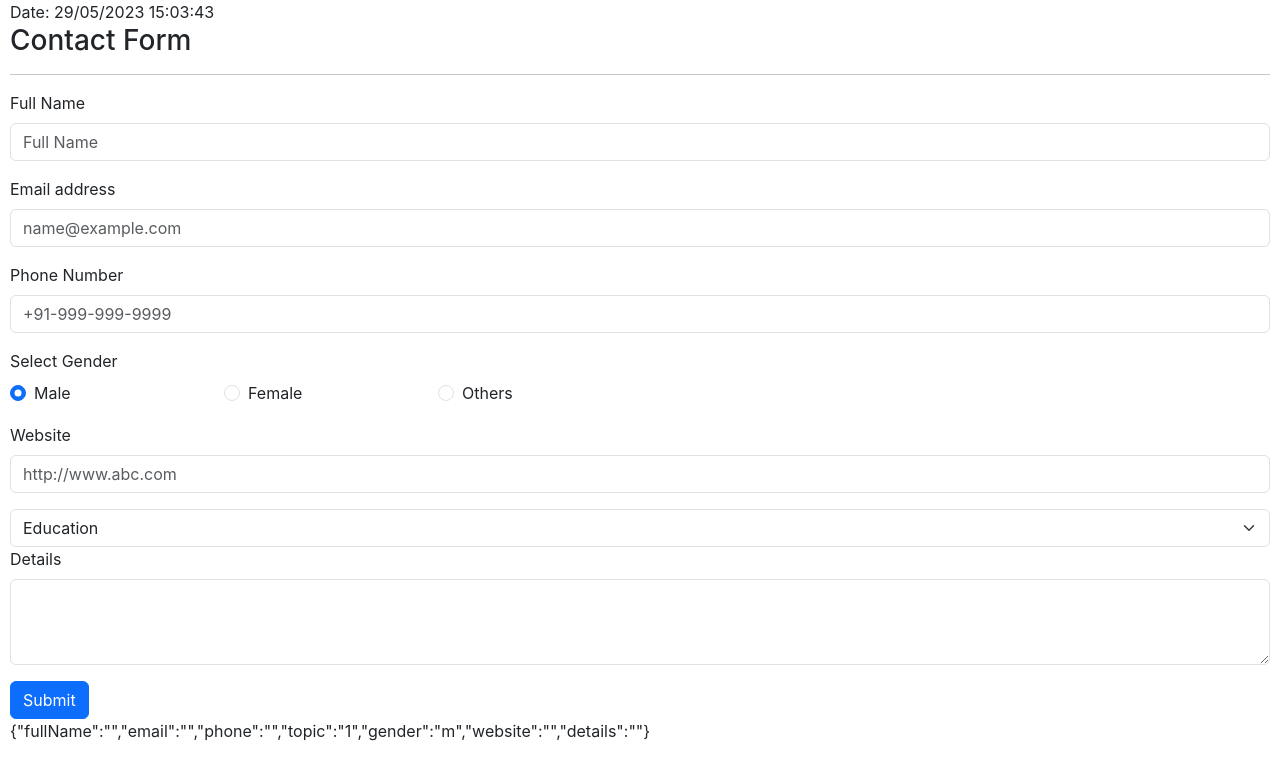
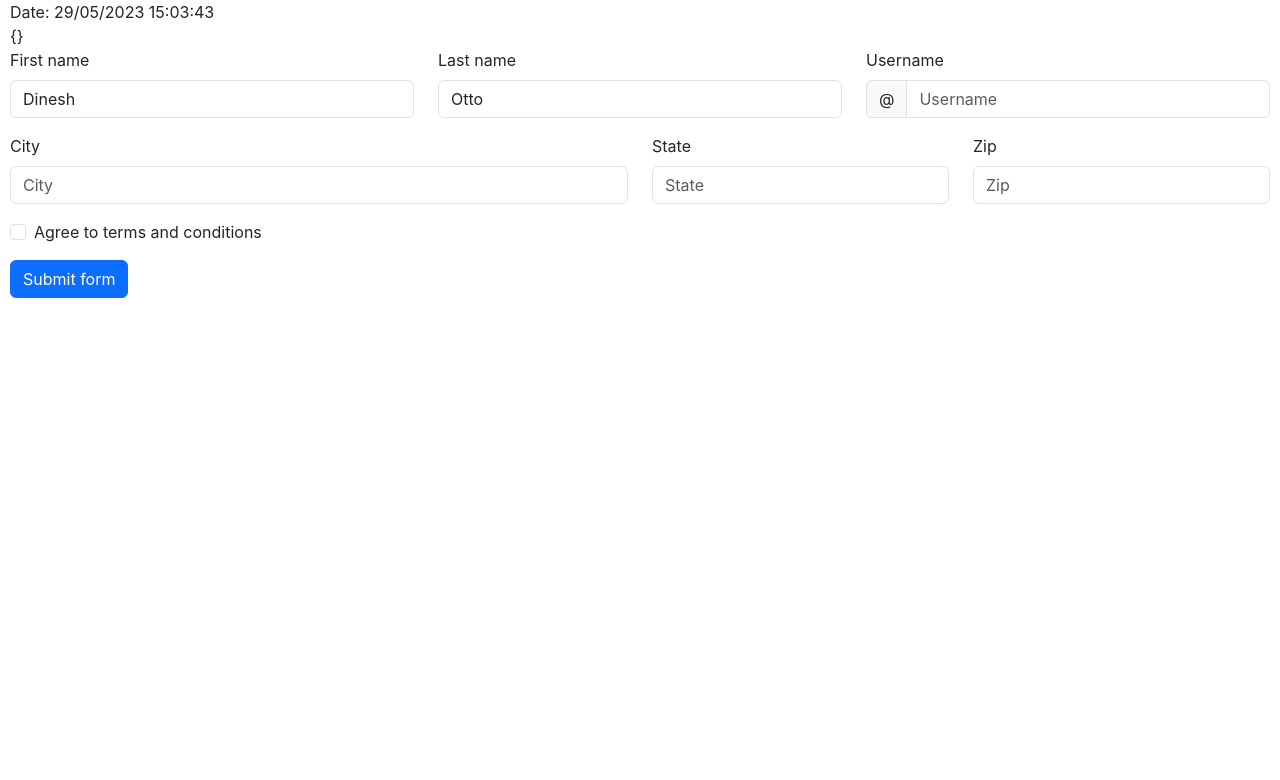
Before and after one commit to dineshgopalchand/mern-31, a React (Create React App) app in the folder react-session/: page / in a window 1280 px wide. Shown: the top 780 px of the page. Built offline with nearby package versions, Linux system fonts and the light colour scheme.

Commit message:
contact form using formik and yup module

```diff
--- a/react-session/src/App.jsx
+++ b/react-session/src/App.jsx
@@ -2,6 +2,7 @@
 import './App.css';
 import Clock from './Clock';
 import Contact from './Contact';
+import ContactForm from './ContactForm';
 
 function App() {
   return (
@@ -9,7 +10,8 @@
       <Clock/>
       {/* <h2>React Session.</h2> */}
       {/* <CourseList/> */}
-      <Contact/>
+      {/* <Contact/> */}
+      <ContactForm/>
     </div>
   );
 }
--- /dev/null
+++ b/react-session/src/ContactForm.jsx
@@ -0,0 +1,147 @@
+import React from "react";
+import { Formik } from "formik";
+import { Form, Col, InputGroup, Row, Button } from "react-bootstrap";
+import * as yup from "yup";
+
+const ContactForm = () => {
+  const initialFormVal = {
+    firstName: "Dinesh",
+    lastName: "Otto",
+    username: "",
+    city: "",
+    state: "",
+    zip: "",
+    terms: false,
+  };
+
+  const schema = yup.object().shape({
+    firstName: yup.string().required(),
+    lastName: yup.string().required(),
+    username: yup.string().required(),
+    city: yup.string().required(),
+    state: yup.string().required(),
+    zip: yup.string().required(),
+    terms: yup.bool().required().oneOf([true], "Terms must be accepted"),
+  });
+  return (
+    <Formik
+      validationSchema={schema}
+      onSubmit={console.log}
+      initialValues={initialFormVal}
+    >
+      {(props) => {
+        console.log(props);
+        const { handleSubmit, handleChange, values, touched, errors } = props;
+        return (
+          <Form noValidate onSubmit={handleSubmit}>
+            {JSON.stringify(errors)}
+            <Row className="mb-3">
+              <Form.Group as={Col} md="4" controlId="validationFormik01">
+                <Form.Label>First name</Form.Label>
+                <Form.Control
+                  type="text"
+                  name="firstName"
+                  value={values.firstName}
+                  onChange={handleChange}
+                  isValid={touched.firstName && !errors.firstName}
+                />
+                <Form.Control.Feedback>Looks good!</Form.Control.Feedback>
+              </Form.Group>
+              <Form.Group as={Col} md="4" controlId="validationFormik02">
+                <Form.Label>Last name</Form.Label>
+                <Form.Control
+                  type="text"
+                  name="lastName"
+                  value={values.lastName}
+                  onChange={handleChange}
+                  isValid={touched.lastName && !errors.lastName}
+                />
+
+                <Form.Control.Feedback>Looks good!</Form.Control.Feedback>
+              </Form.Group>
+              <Form.Group as={Col} md="4" controlId="validationFormikUsername">
+                <Form.Label>Username</Form.Label>
+                <InputGroup hasValidation>
+                  <InputGroup.Text id="inputGroupPrepend">@</InputGroup.Text>
+                  <Form.Control
+                    type="text"
+                    placeholder="Username"
+                    aria-describedby="inputGroupPrepend"
+                    name="username"
+                    value={values.username}
+                    onChange={handleChange}
+                    isInvalid={!!errors.username}
+                  />
+                  <Form.Control.Feedback type="invalid">
+                    {errors.username}
+                  </Form.Control.Feedback>
+                </InputGroup>
+              </Form.Group>
+            </Row>
+            <Row className="mb-3">
+              <Form.Group as={Col} md="6" controlId="validationFormik03">
+                <Form.Label>City</Form.Label>
+                <Form.Control
+                  type="text"
+                  placeholder="City"
+                  name="city"
+                  value={values.city}
+                  onChange={handleChange}
+                  isInvalid={!!errors.city}
+                />
+
+                <Form.Control.Feedback type="invalid">
+                  {errors.city}
+                </Form.Control.Feedback>
+              </Form.Group>
+              <Form.Group as={Col} md="3" controlId="validationFormik04">
+                <Form.Label>State</Form.Label>
+                <Form.Control
+                  type="text"
+                  placeholder="State"
+                  name="state"
+                  value={values.state}
+                  onChange={handleChange}
+                  isInvalid={!!errors.state}
+                />
+                <Form.Control.Feedback type="invalid">
+                  {errors.state}
+                </Form.Control.Feedback>
+              </Form.Group>
+              <Form.Group as={Col} md="3" controlId="validationFormik05">
+                <Form.Label>Zip</Form.Label>
+                <Form.Control
+                  type="text"
+                  placeholder="Zip"
+                  name="zip"
+                  value={values.zip}
+                  onChange={handleChange}
+                  isInvalid={!!errors.zip}
+                />
+
+                <Form.Control.Feedback type="invalid">
+                  {errors.zip}
+                </Form.Control.Feedback>
+              </Form.Group>
+            </Row>
+            <Form.Group className="mb-3">
+              <Form.Check
+                required
+                name="terms"
+                label="Agree to terms and conditions"
+                onChange={handleChange}
+                isInvalid={!!errors.terms}
+                feedback={errors.terms}
+                feedbackType="invalid"
+                id="validationFormik0"
+              />
+            </Form.Group>
+            <Button type="submit">Submit form</Button>
+          </Form>
+        );
+      }}
+    </Formik>
+  );
+};
+
+export default ContactForm;
```
